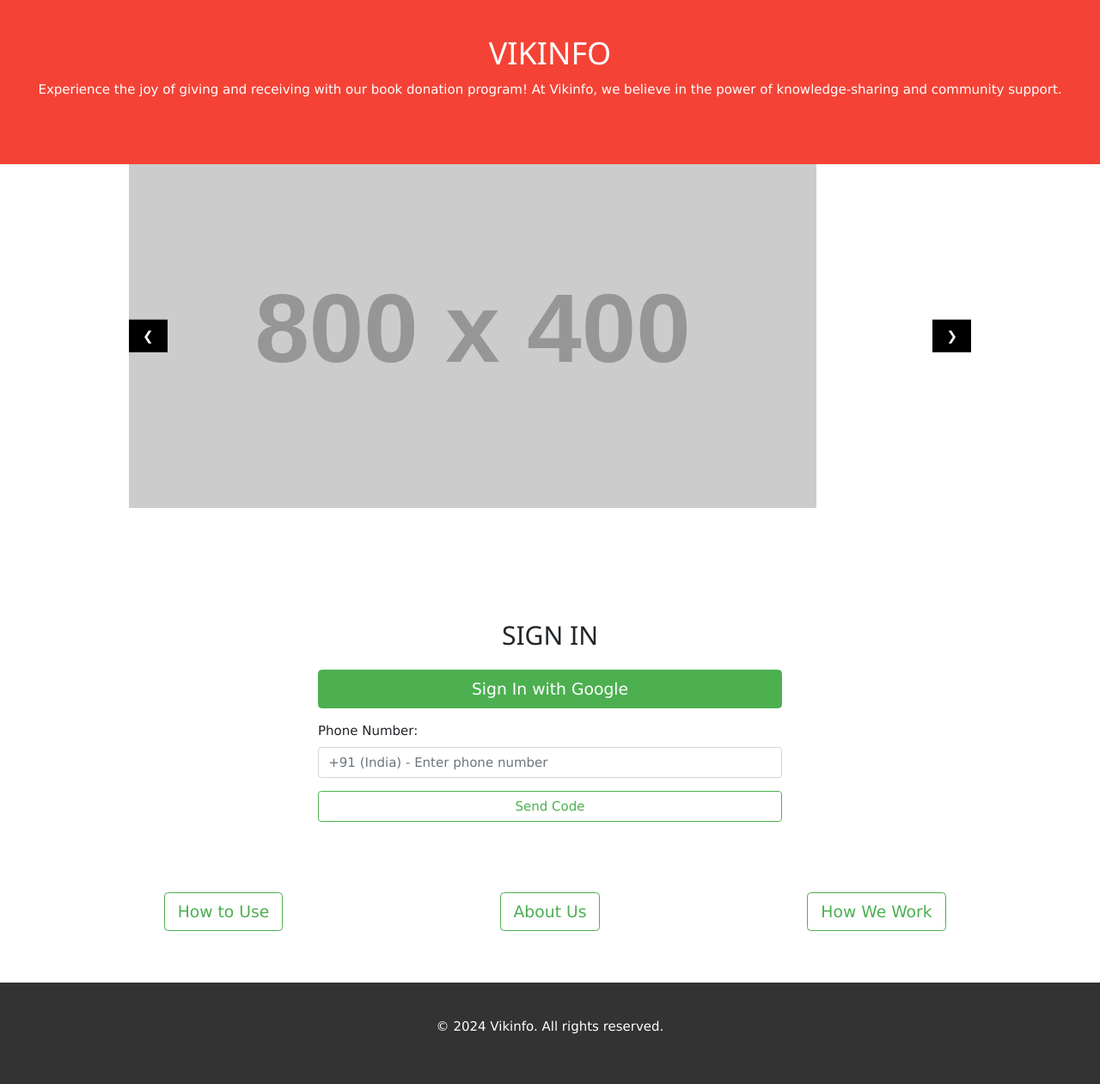
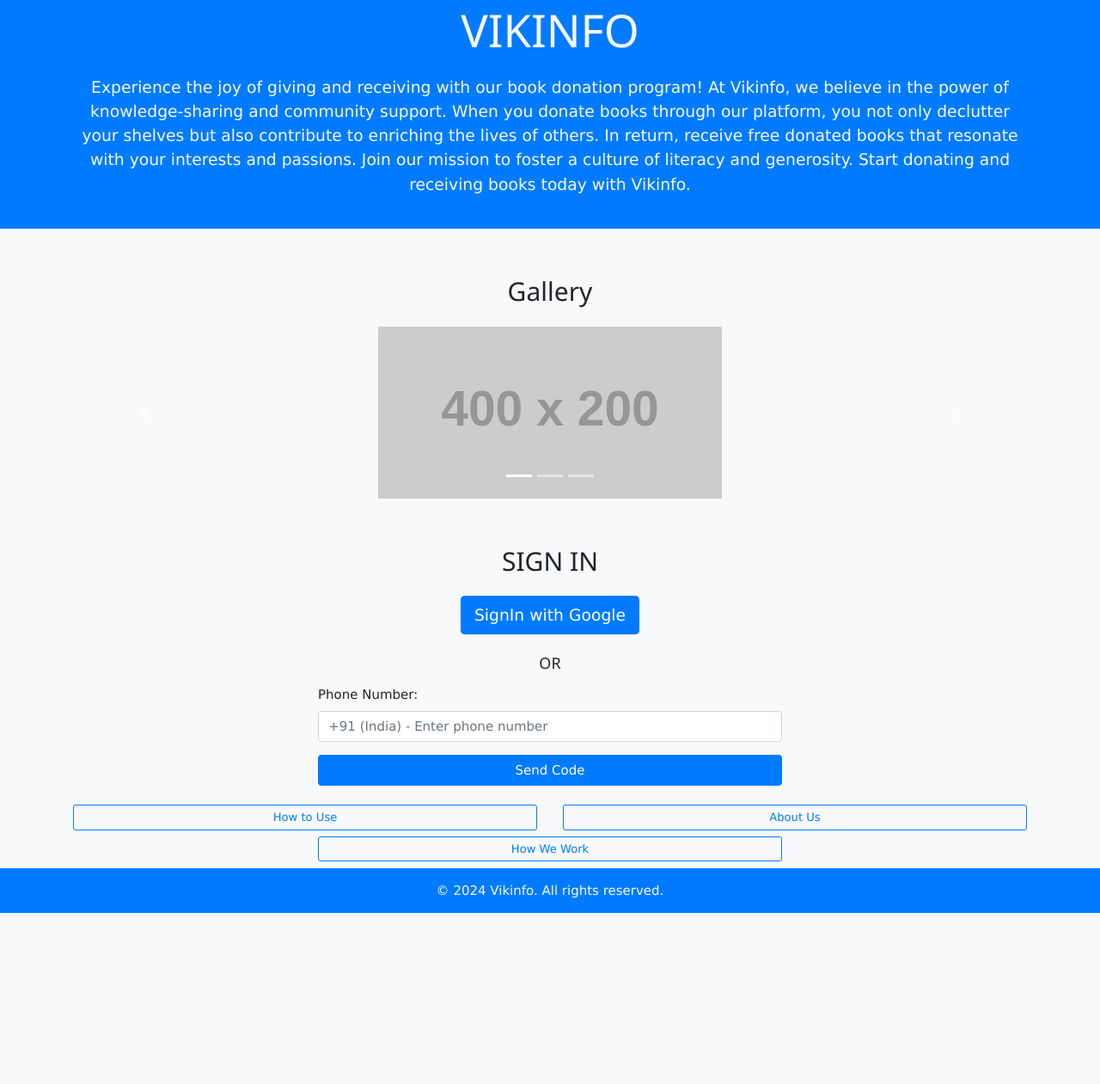
Before and after one commit to jackvika/vikinfo, a plain HTML site: page index.html in a window 1280 px wide. Shown: the part 30-1291 px from the top of the page at 86% size. After the commit the page ends 1092 px from the top, so only its background shows below. Drawn offline with nearby package versions, Linux system fonts and the light colour scheme; placeholder pictures from the web are drawn by us.

Commit message:
index.html

```diff
--- a/index.html
+++ b/index.html
@@ -29,155 +29,110 @@
 
   <!-- Bootstrap CSS -->
   <link href="https://stackpath.bootstrapcdn.com/bootstrap/4.5.2/css/bootstrap.min.css" rel="stylesheet">
-
   <!-- W3.CSS -->
   <link rel="stylesheet" href="https://www.w3schools.com/w3css/4/w3.css">
-
-  <!-- Custom Styles -->
-  <style>
-    /* Header */
-    .header {
-      background-color: #f44336;
-      color: #ffffff;
-      padding: 60px 0;
-      text-align: center;
-    }
-
-    /* Carousel */
-    .carousel {
-      margin-bottom: 60px;
-    }
-
-    /* Sign In Section */
-    .signin-section {
-      background-color: #ffffff;
-      padding: 60px 0;
-    }
-
-    /* Buttons */
-    .btn-primary {
-      background-color: #4caf50 !important;
-      border-color: #4caf50 !important;
-    }
-
-    .btn-primary:hover {
-      background-color: #388e3c !important;
-      border-color: #388e3c !important;
-    }
-
-    .btn-outline-primary {
-      color: #4caf50 !important;
-      border-color: #4caf50 !important;
-    }
-
-    .btn-outline-primary:hover {
-      background-color: #4caf50 !important;
-      color: #ffffff !important;
-    }
-
-    /* Footer */
-    .footer {
-      background-color: #333333;
-      color: #ffffff;
-      padding: 40px 0;
-      text-align: center;
-    }
-  </style>
 </head>
 
-<body>
-  <!-- Header -->
-  <header class="w3-container w3-red header">
-    <h1 class="w3-xxlarge">VIKINFO</h1>
-    <p>Experience the joy of giving and receiving with our book donation program! At Vikinfo, we believe in the power of knowledge-sharing and community support.</p>
+<body class="bg-light">
+  <header class="bg-primary text-light py-4 w3-animate-top">
+    <div class="container text-center">
+      <h1 class="mb-4 display-4">VIKINFO</h1>
+      <p class="lead">Experience the joy of giving and receiving with our book donation program! At Vikinfo, we believe in the power of knowledge-sharing and community support. When you donate books through our platform, you not only declutter your shelves but also contribute to enriching the lives of others. In return, receive free donated books that resonate with your interests and passions. Join our mission to foster a culture of literacy and generosity. Start donating and receiving books today with Vikinfo.</p>
+    </div>
   </header>
 
-  <!-- Carousel -->
-  <div class="carousel w3-content w3-display-container">
-    <img class="mySlides" src="https://via.placeholder.com/800x400" alt="First slide">
-    <img class="mySlides" src="https://via.placeholder.com/800x400" alt="Second slide">
-    <img class="mySlides" src="https://via.placeholder.com/800x400" alt="Third slide">
-    <button class="w3-button w3-black w3-display-left" onclick="plusDivs(-1)">&#10094;</button>
-    <button class="w3-button w3-black w3-display-right" onclick="plusDivs(1)">&#10095;</button>
+  <section class="gallery py-5 bg-light">
+    <div class="container w3-animate-left">
+      <h2 class="text-center mb-4">Gallery</h2>
+      <div id="carouselExampleIndicators" class="carousel slide" data-ride="carousel" data-interval="3000">
+        <ol class="carousel-indicators">
+          <li data-target="#carouselExampleIndicators" data-slide-to="0" class="active"></li>
+          <li data-target="#carouselExampleIndicators" data-slide-to="1"></li>
+          <li data-target="#carouselExampleIndicators" data-slide-to="2"></li>
+        </ol>
+        <div class="carousel-inner">
+          <div class="carousel-item active">
+            <img class="d-block mx-auto" src="https://via.placeholder.com/400x200" alt="First slide">
+          </div>
+          <div class="carousel-item">
+            <img class="d-block mx-auto" src="https://via.placeholder.com/400x200" alt="Second slide">
+          </div>
+          <div class="carousel-item">
+            <img class="d-block mx-auto" src="https://via.placeholder.com/400x200" alt="Third slide">
+          </div>
+        </div>
+        <a class="carousel-control-prev" href="#carouselExampleIndicators" role="button" data-slide="prev">
+          <span class="carousel-control-prev-icon" aria-hidden="true"></span>
+          <span class="sr-only">Previous</span>
+        </a>
+        <a class="carousel-control-next" href="#carouselExampleIndicators" role="button" data-slide="next">
+          <span class="carousel-control-next-icon" aria-hidden="true"></span>
+          <span class="sr-only">Next</span>
+        </a>
+      </div>
+    </div>
+  </section>
+
+  <section class="hero w3-animate-bottom">
+    <div class="container">
+      <h2 class="text-center mb-4">SIGN IN</h2>
+
+      <div class="text-center mb-4">
+        <button class="btn btn-primary btn-lg" id="signInGoogleBtn">SignIn with Google</button>
       </div>
 
-  <!-- Sign In Section -->
-  <section class="signin-section">
-    <div class="container">
-      <h2 class="text-center mb-4">SIGN IN</h2>
-      <div class="row justify-content-md-center">
-        <div class="col-md-6">
-          <button class="btn btn-primary btn-lg btn-block mb-3">Sign In with Google</button>
+      <h5 class="text-center mb-3">OR</h5>
+
      <div id="phone-login-form" class="mb-4">
+    <div class="row">
+        <div class="col-md-6 offset-md-3">
             <form>
                 <div class="form-group">
-                <label for="phone">Phone Number:</label>
-                <input type="tel" id="phone" class="form-control" placeholder="+91 (India) - Enter phone number" required>
+                    <label for="phone" class="d-block">Phone Number:</label>
+                    <input type="tel" id="phone" class="form-control mb-2" placeholder="+91 (India) - Enter phone number" required>
                 </div>
-              <button class="btn btn-outline-primary btn-block" id="sendCodeBtn">Send Code</button>
-            </form>
-          </div>
-          <div id="verification-form" style="display: none;">
-            <form>
-              <div class="form-group">
-                <label for="verificationCode">Verification Code:</label>
-                <input type="text" id="verificationCode" class="form-control" placeholder="Enter verification code" required>
-              </div>
-              <button class="btn btn-outline-primary btn-block" id="verifyCodeBtn">Verify Code</button>
+                <button class="btn btn-primary btn-block" id="sendCodeBtn">Send Code</button>
             </form>
         </div>
     </div>
 </div>
+
+<div id="verification-form" style="display: none;">
+    <div class="row">
+        <div class="col-md-6 offset-md-3">
+            <form>
+                <div class="form-group">
+                    <label for="verificationCode" class="d-block">Verification Code:</label>
+                    <input type="text" id="verificationCode" class="form-control mb-2" placeholder="Enter verification code" required>
+                </div>
+                <button class="btn btn-primary btn-block" id="verifyCodeBtn">Verify Code</button>
+            </form>
+        </div>
+    </div>
+</div>
+      <div id="user-info"></div>
     </div>
   </section>
 
-  <!-- Buttons Section -->
-  <section class="container mb-5">
+<div class="container mt-3">
     <div class="row">
-      <div class="col-md-4 text-center">
-        <button class="btn btn-outline-primary btn-lg mb-3">How to Use</button>
+        <div class="col-md-6 text-center">
+            <button class="btn btn-outline-primary btn-sm mb-2" onclick="location.href='#'" style="width: 100%;">How to Use</button>
         </div>
-      <div class="col-md-4 text-center">
-        <button class="btn btn-outline-primary btn-lg mb-3">About Us</button>
+        <div class="col-md-6 text-center">
+            <button class="btn btn-outline-primary btn-sm mb-2" onclick="location.href='#'" style="width: 100%;">About Us</button>
         </div>
-      <div class="col-md-4 text-center">
-        <button class="btn btn-outline-primary btn-lg mb-3">How We Work</button>
+        <div class="col-md-6 offset-md-3 text-center">
+            <button class="btn btn-outline-primary btn-sm mb-2" onclick="location.href='#'" style="width: 100%;">How We Work</button>
         </div>
     </div>
-  </section>
+</div>
 
-  <!-- Footer -->
-  <footer class="footer">
-    <div class="container">
-      <p>&copy; 2024 Vikinfo. All rights reserved.</p>
+  <footer class="bg-primary text-light py-3 w3-animate-top">
+    <div class="container text-center">
+      <p class="mb-0">&copy; 2024 Vikinfo. All rights reserved.</p>
     </div>
   </footer>
-
-  <!-- Bootstrap JS -->
-  <script src="https://code.jquery.com/jquery-3.5.1.slim.min.js"></script>
-  <script src="https://stackpath.bootstrapcdn.com/bootstrap/4.5.2/js/bootstrap.bundle.min.js"></script>
-
-  <!-- W3.CSS JS -->
-  <script>
-    var slideIndex = 1;
-    showDivs(slideIndex);
-
-    function plusDivs(n) {
-      showDivs(slideIndex += n);
-    }
-
-    function showDivs(n) {
-      var i;
-      var x = document.getElementsByClassName("mySlides");
-      if (n > x.length) {slideIndex = 1}
-      if (n < 1) {slideIndex = x.length}
-      for (i = 0; i < x.length; i++) {
-        x[i].style.display = "none";
-      }
-      x[slideIndex-1].style.display = "block";
-    }
-  </script>
-
   <script src="https://stackpath.bootstrapcdn.com/bootstrap/4.5.2/js/bootstrap.min.js"></script>
   <script src="https://www.gstatic.com/firebasejs/9.12.1/firebase-app-compat.js"></script>
   <script src="https://www.gstatic.com/firebasejs/9.12.1/firebase-auth-compat.js"></script>
```
Lines whose indentation alone changed are shown as unchanged.
